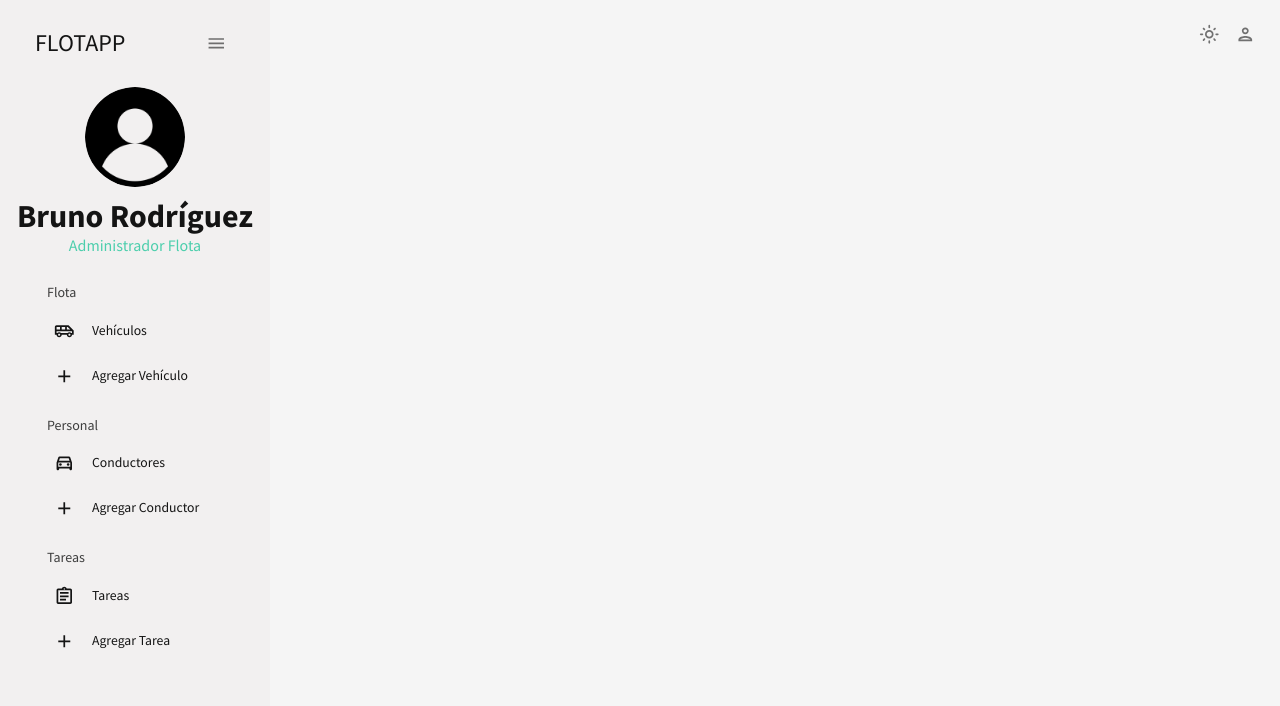
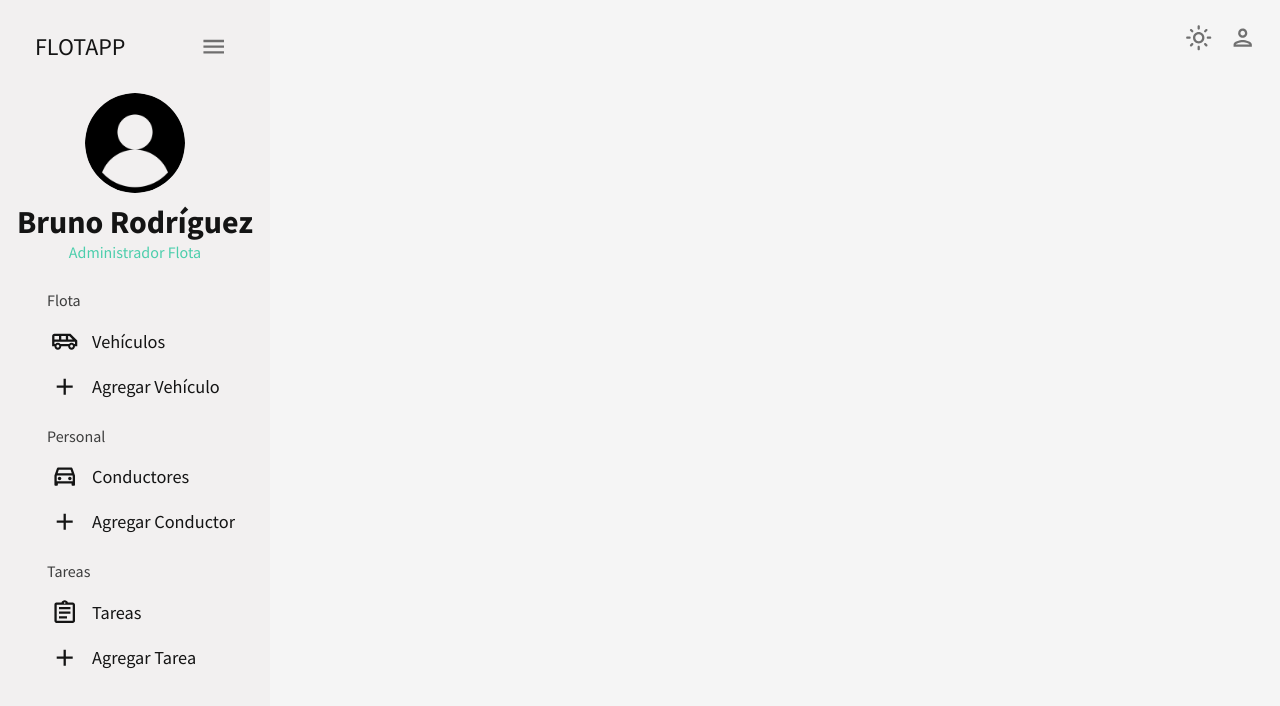
Before and after one commit to Bruno-rose/Maipu-FrontEnd-Web, a React (Create React App) app: page / in a window 1280 px wide. Shown: the top 706 px of the page. Built offline with nearby package versions, Linux system fonts and the light colour scheme.

Commit message:
fix(font-size): set mininum to 16px(standard)

```diff
--- a/src/scenes/ficha_conductor/index.jsx
+++ b/src/scenes/ficha_conductor/index.jsx
@@ -39,7 +39,6 @@ const FichaTarea = () => {
   useEffect(() => {
     getConductor(id)
       .then((response) => {
-        // console.log(response);
         setdriverData(response.data.data);
       })
       .catch((error) => {
@@ -48,7 +47,6 @@ const FichaTarea = () => {
 
     getUser(id)
       .then((response) => {
-        // console.log(response.data.data[0]);
         setuserData(response.data.data[0]);
       })
       .catch((error) => {
@@ -83,7 +81,6 @@ const FichaTarea = () => {
           </Grid>
           <Grid item xs={4}>
             {/* Content for the right column */}
-
             <Typography
               mt={2}
               mb={1}
@@ -92,7 +89,7 @@ const FichaTarea = () => {
             >
               Licencia de conducir
             </Typography>
-            {!userPathLicense  && <LinearProgress />}
+            {!userPathLicense && <LinearProgress />}
             {userPathLicense && (
               <Paper elevation={3}>
                 <img
--- a/src/theme.js
+++ b/src/theme.js
@@ -252,7 +252,7 @@ export const themeSettings = (mode) => {
     },
     typography: {
       fontFamily: ["Source Sans Pro", "sans-serif"].join(","),
-      fontSize: 12,
+      fontSize: 16,
       h1: {
         fontFamily: ["Source Sans Pro", "sans-serif"].join(","),
         fontSize: 40,
@@ -275,7 +275,7 @@ export const themeSettings = (mode) => {
       },
       h6: {
         fontFamily: ["Source Sans Pro", "sans-serif"].join(","),
-        fontSize: 14,
+        fontSize: 16,
       },
     },
   };
```
